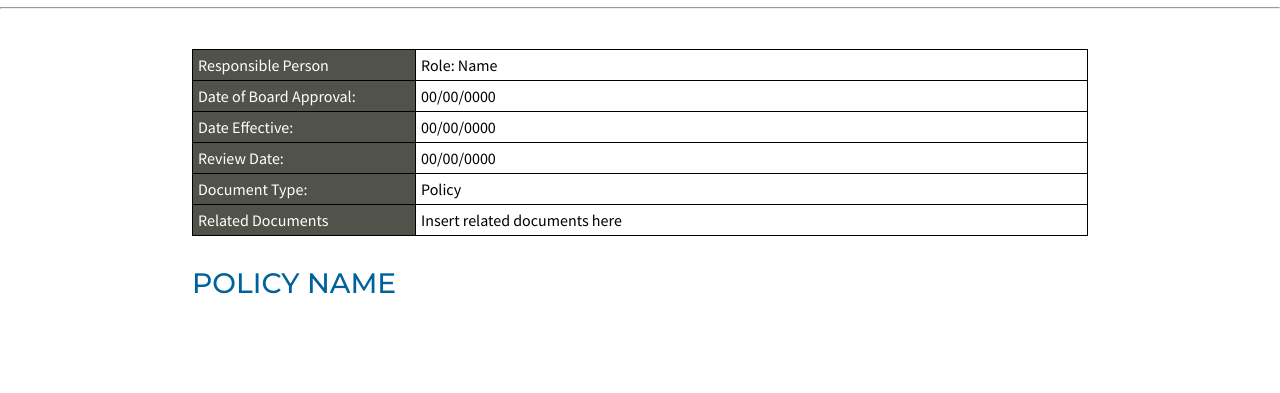
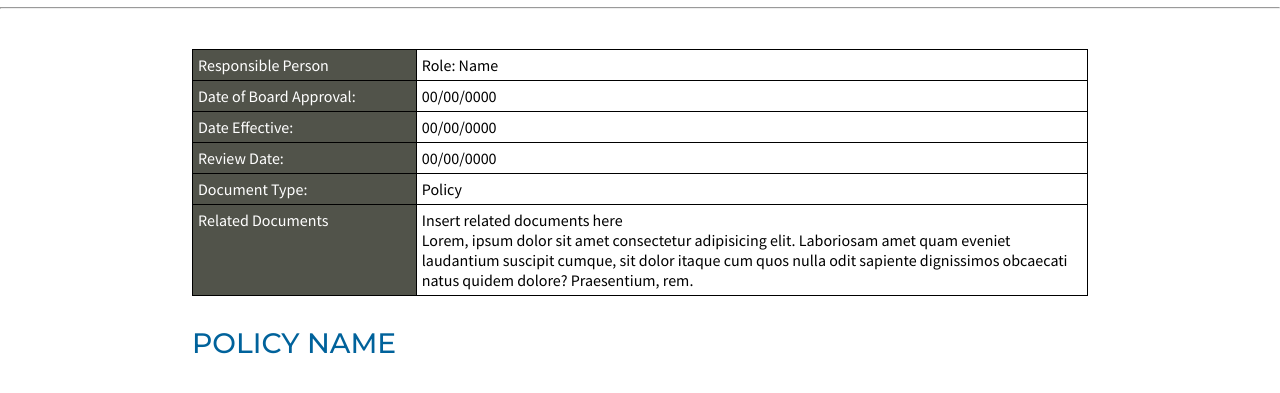
Before and after one commit to rohannelson/livinggracedocs, a plain HTML site: page My HTML Rendition/template-current.html in a window 1280 px wide. Shown: the part 161-554 px from the top of the page. Drawn offline with Linux system fonts and the light colour scheme.

Commit message:
Updates from hanging with Jason

```diff
--- a/My HTML Rendition/css/style-current.css
+++ b/My HTML Rendition/css/style-current.css
@@ -15,6 +15,7 @@ Notes about where I'm up to here
     --smlh1-font-size: clamp(16px, 5.969px + 3.135vw, 26px);
     --header-logo-height: clamp(104px, 54.85px + 5.37vw, 158px);
 }
+
 /*********** LARGE - 916+ designing for 1280-1536px **********/
 /*** HEADER STYLES ***/
 
@@ -39,7 +40,8 @@ h1 {
     font-size: var(--lgeh1-font-size);
 }
 
-div .logos, .logos img {
+div .logos,
+.logos img {
     height: var(--header-logo-height);
     grid-column: 2/3;
     grid-row: 1;
@@ -48,7 +50,7 @@ div .logos, .logos img {
 
 header h2 {
     font-family: 'Montserrat', sans-serif;
-    font-weight:500;
+    font-weight: 500;
     font-size: clamp(26px, 20.537px + 0.597vw, 32px);
     color: #00629B;
     grid-row: 2;
@@ -60,43 +62,38 @@ header h2 {
 main .wrapper {
     display: flex;
     flex-direction: column;
-    margin: 0 15% 0 15%; /* max size - need to clamp? */
+    margin: 0 15% 0 15%;
+    /* max size - need to clamp? */
 }
+
 /* DOCUMENT CONTROL TABLE*/
 
-div .doc-control {
+.doc-control {
     display: inline-grid;
     grid-template-columns: 25% 75%;
     grid-template-rows: auto;
     margin: 40px 0px 30px 0px;
+    border-bottom: 1px black solid;
+    border-right: 1px black solid;
 }
 
-.doc-control div {
+.doc-control dt,
+.doc-control dd {
     padding: 5px;
+    border-left: 1px black solid;
+    border-top: 1px black solid;
 }
 
-#ctrl1-1, #ctrl2-1, #ctrl3-1, #ctrl4-1, #ctrl5-1, #ctrl6-1 {
+.doc-control dt {
     background-color: #51534a;
     color: #fff;
-    border-left: 1px solid black;
-    border-right: 1px solid black;
-    border-top: 1px solid black;
-}
-
-#ctrl1-2, #ctrl2-2, #ctrl3-2, #ctrl4-2, #ctrl5-2, #ctrl6-2 {
-    border-right: 1px solid black;
-    border-top: 1px solid black;
-}
-
-#ctrl6-1, #ctrl6-2 {
-    border-bottom: 1px solid black;
 }
 
 /* BODY */
 
 main h2 {
     font-family: 'Montserrat', sans-serif;
-    font-weight:500;
+    font-weight: 500;
     font-size: clamp(26px, 20.537px + 0.597vw, 32px);
     color: #00629B;
 }
@@ -104,6 +101,7 @@ main h2 {
 /*********** MEDIUM - 640-915px designing for 760-900px ************/
 
 @media (max-width: 915px) {
+
     /*** HEADER STYLES ***/
     h1 {
         grid-column: 1/3;
@@ -112,8 +110,11 @@ main h2 {
         align-self: center;
         margin-top: 5px;
     }
-    div .logos, .logos img {
-        height: 104px; /* static size */
+
+    div .logos,
+    .logos img {
+        height: 104px;
+        /* static size */
         grid-column: 1/3;
         margin-left: auto;
         margin-right: auto;
@@ -125,10 +126,13 @@ main h2 {
         margin-top: 3px;
         margin-bottom: 12px;
     }
+
     /*** MAIN STYLES ***/
     main .wrapper {
-        margin: 0 5% 0 5%; /* possibly clamp? */
+        margin: 0 5% 0 5%;
+        /* possibly clamp? */
     }
+
     main h2 {
         font-size: clamp(22px, 12.739px + 1.449vw, 26px);
     }
@@ -138,17 +142,21 @@ main h2 {
 /*********** SMALL - 320-639 designing for 360-414px ***********/
 
 @media (max-width: 639px) {
+
     /*** HEADER STYLES ***/
     h1 {
         font-size: var(--smlh1-font-size);
     }
-    div .logos, .logos img {
+
+    div .logos,
+    .logos img {
         height: clamp(78px, 51.918px + 8.15vw, 104px);
     }
 
     header h2 {
         font-size: clamp(14px, 5.974921630093px + 2.507836990596vw, 22px);
     }
+
     /*** MAIN STYLES ***/
     main .wrapper {
         margin: 0 0 0 0;
@@ -157,4 +165,12 @@ main h2 {
     main h2 {
         font-size: clamp(14px, 5.974921630093px + 2.507836990596vw, 22px);
     }
+
+    /* DOC CONTROL TABLE */
+    .doc-control {
+        grid-template-columns: 100%;
+        margin-left: 5%;
+        margin-right: 5%;
+    }
+
 }
--- a/My HTML Rendition/template-current.html
+++ b/My HTML Rendition/template-current.html
@@ -1,12 +1,15 @@
 <!DOCTYPE html>
 <html lang="en">
+
 <head>
     <meta charset="utf-8">
     <meta name="viewport" content="width=device-width, initial-scale=1">
     <title>Dianella Church of Christ Policies Template</title>
     <link rel="preconnect" href="https://fonts.googleapis.com">
     <link rel="preconnect" href="https://fonts.gstatic.com" crossorigin>
-    <link href="https://fonts.googleapis.com/css2?family=Montserrat:wght@400;500;700&family=Source+Sans+Pro&display=swap" rel="stylesheet">
+    <link
+        href="https://fonts.googleapis.com/css2?family=Montserrat:wght@400;500;700&family=Source+Sans+Pro&display=swap"
+        rel="stylesheet">
     <link rel="stylesheet" href="css/style-current.css">
 </head>
 <header>
@@ -23,45 +26,49 @@
 <hr>
 <main>
     <div class="wrapper">
-        <div class="doc-control">
-            <div id="ctrl1-1">
+        <dl class="doc-control">
+            <dt>
                 <p>Responsible Person</p>
-            </div>
-            <div id="ctrl1-2">
+            </dt>
+            <dd>
                 <p>Role: Name</p>
-            </div>
-            <div id="ctrl2-1">
+            </dd>
+            <dt>
                 <p>Date of Board Approval:</p>
-            </div>
-            <div id="ctrl2-2">
+            </dt>
+            <dd>
                 <p>00/00/0000</p>
-            </div>
-            <div id="ctrl3-1">
+            </dd>
+            <dt>
                 <p>Date Effective:</p>
-            </div>
-            <div id="ctrl3-2">
+            </dt>
+            <dd>
                 <p>00/00/0000</p>
-            </div>
-            <div id="ctrl4-1">
+            </dd>
+            <dt>
                 <p>Review Date:</p>
-            </div>
-            <div id="ctrl4-2">
+            </dt>
+            <dd>
                 <p>00/00/0000</p>
-            </div>
-            <div id="ctrl5-1">
+            </dd>
+            <dt>
                 <p>Document Type:</p>
-            </div>
-            <div id="ctrl5-2">
+            </dt>
+            <dd>
                 <p>Policy</p>
-            </div>
-            <div id="ctrl6-1">
+            </dd>
+            <dt>
                 <p>Related Documents</p>
-            </div>
-            <div id="ctrl6-2">
+            </dt>
+            <dd>
                 <p>Insert related documents here</p>
-            </div>
-        </div>
+                <p>Lorem, ipsum dolor sit amet consectetur adipisicing elit. Laboriosam amet quam eveniet laudantium
+                    suscipit cumque, sit dolor itaque cum quos nulla odit sapiente dignissimos obcaecati natus quidem
+                    dolore? Praesentium, rem.</p>
+            </dd>
+        </dl>
         <h2>POLICY NAME</h2>
     </div>
 </main>
+
 </html>
```
